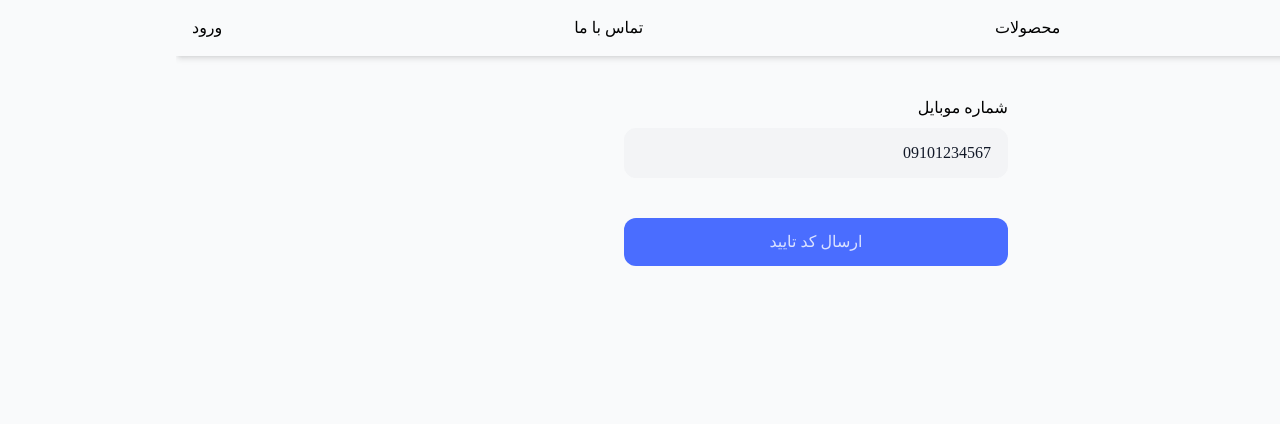
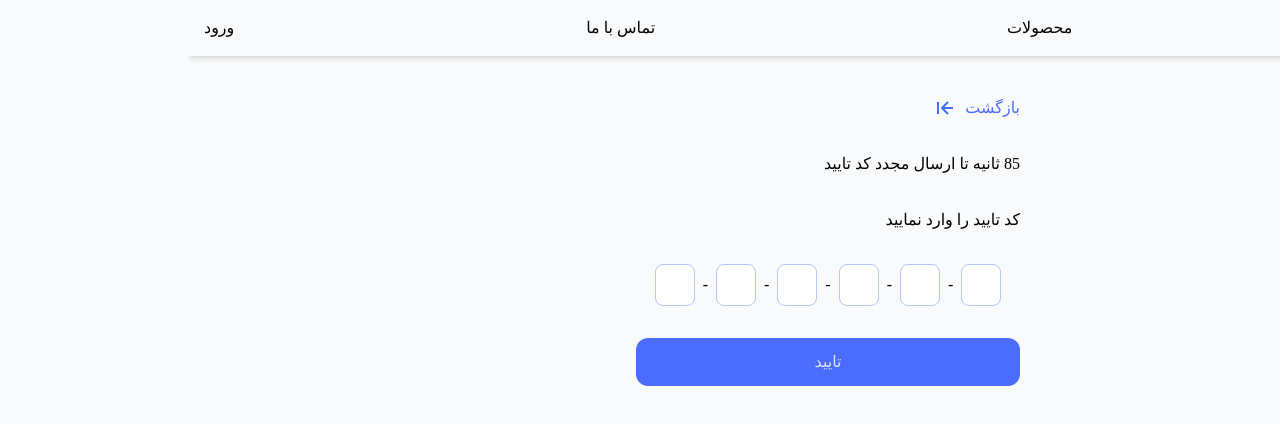
Before and after one commit to rasoolabdii/panel-admin-nextjs, a Next.js app: page /auth in a window 1280 px wide. Shown: the top 424 px of the page. Built offline with nearby package versions, Linux system fonts and the light colour scheme; no server answers.

Commit message:
added check otp

```diff
--- a/src/app/auth/CheckOTPForm.jsx
+++ b/src/app/auth/CheckOTPForm.jsx
@@ -0,0 +1,50 @@
+import Loading from "@/ui/Loading";
+import { BiArrowToLeft } from "react-icons/bi";
+import OTPInput from "react-otp-input";
+
+function CheckOTPForm({ onSubmit , otp , setOtp , onBack , time , onResendOTP , otpResponse , isLoading}) {
+    return (
+        <div>
+            <form className="space-y-8" onSubmit={onSubmit}>
+                <button onClick={onBack} className="flex items-center gap-x-2 text-primary-900 mb-4">
+                    <span>بازگشت</span>
+                    <BiArrowToLeft className="w-6 h-6" />
+                </button>
+
+                {otpResponse && (
+                    <p className="flex items-center justify-between gap-x-20">
+                        مشترک دریافت کننده پیامک : {otpResponse?.message}
+                        <button onClick={onBack} className="text-orange-500">ویرایش شماره دریافت کننده ؟</button>
+                    </p>
+                )}
+                <div className="mb-4">
+                    {time > 0 ? (<p>{time} ثانیه تا ارسال مجدد کد تایید</p>) : (
+                        <button className="btn btn--primary w-full" onClick={onResendOTP}>ارسال مجدد کد تایید</button>
+                    )}
+                </div>
+                <p>کد تایید را وارد نمایید</p>
+
+                <OTPInput
+                    value={otp}
+                    onChange={setOtp}
+                    numInputs={6}
+                    renderSeparator={<span>-</span>}
+                    renderInput={(props) => <input {...props} />}
+                    inputStyle={{
+                        width: "2.5rem",
+                        padding: "0.5rem 0.2rem",
+                        border: "1px solid rgb(var(--color-primary-300))",
+                        borderRadius: "0.5rem"
+                    }}
+                    containerStyle="flex flex-row-reverse gap-x-2 justify-center"
+                />
+                <div>
+                    {isLoading ? (<Loading />) : (
+                        <button className="btn btn--primary w-full">تایید</button>
+                    )}
+                </div>
+            </form>
+        </div>
+    )
+};
+export default CheckOTPForm;
--- a/src/app/auth/_components/useOTPHandler.js
+++ b/src/app/auth/_components/useOTPHandler.js
@@ -1,9 +1,9 @@
-import { sendOTPApi } from "@/services/authService";
+import { checkOTPApi, sendOTPApi } from "@/services/authService";
 import { useMutation } from "@tanstack/react-query";
 import toast from "react-hot-toast";
 
 export function useSendOTP() {
-    const {mutateAsync: sendOTP , isPending: isSending} = useMutation({
+    const {mutateAsync: sendOTP , isPending: isSending , data: otpResponse} = useMutation({
         mutationFn: sendOTPApi,
         onSuccess: (data) => {
             toast.success(data.message);
@@ -14,3 +14,16 @@ export function useSendOTP() {
     });
     return { sendOTP , isSending };
 }
+
+export function useCheckOTP() {
+    const { isPending: isChecking , mutateAsync: checkOTP } = useMutation({
+        mutationFn: checkOTPApi,
+        onSuccess: (data) => {
+            toast.success(data.message);
+        },
+        onError: (error) => {
+            toast.error(error?.response?.data?.data);
+        }
+    });
+    return { isChecking , checkOTP };
+}
--- a/src/app/auth/page.jsx
+++ b/src/app/auth/page.jsx
@@ -1,39 +1,90 @@
 "use client";
 
-import { useState } from "react";
+import { useEffect, useState } from "react";
 import SendOTPForm from "./SendOTPForm";
 import toast from "react-hot-toast";
-import { useSendOTP } from "./_components/useOTPHandler";
+import { useCheckOTP, useSendOTP } from "./_components/useOTPHandler";
 import { useRouter } from "next/navigation";
+import CheckOTPForm from "./CheckOTPForm";
 
+const ResendOTPSend = 90;
 function AuthPage() {
     const router = useRouter();
     const [phoneNumber , setPhoneNumber] = useState("09101234567");
-    const { sendOTP , isSending } = useSendOTP();
+    const [step , setStep] = useState(2);
+    const { sendOTP , isSending , otpResponse} = useSendOTP();
+    const { checkOTP , isChecking } = useCheckOTP();
+    const [otp , setOtp] = useState("");
+    const [time , setTime] = useState(ResendOTPSend);
 
     const phoneNumberHandler = (e) => {
-        setPhoneNumber(e.target.value)
+        setPhoneNumber(e.target.value);
     }
 
     const sendOTPHandler = async (e) => {
         e.preventDefault();
         try {
             await sendOTP(phoneNumber);
+            setStep(2);
+            setTime(ResendOTPSend);
+            setOtp("");
         }
         catch(error) {
             toast.error(error?.response?.data?.message);
         }
     }
 
-    return (
-        <div className="flex justify-center">
-            <div className="w-full sm:max-w-sm">
+    const checkOTPHandler = async (e) => {
+        e.preventDefault();
+        try{
+            await checkOTP({phoneNumber , otp});
+            router.push("/profile")
+        }
+        catch(error) {
+            toast.error(error?.response?.data?.message);
+        }
+    }
+
+    useEffect(() => {
+        const timer = time > 0 && setInterval(() => setTime((t) => t - 1) , 1000);
+
+        return () => {
+            if(timer) {
+                clearInterval(timer);
+            }
+        }
+    } , [time])
+
+    const renderSteps = () => {
+        switch(step) {
+            case 1: return (
                 <SendOTPForm
                     phoneNumber={phoneNumber}
                     onChange={phoneNumberHandler}
                     onSubmit={sendOTPHandler}
                     isLoading={isSending}
                 />
+            )
+            case 2: return (
+                <CheckOTPForm
+                    onSubmit={checkOTPHandler}
+                    otp={otp}
+                    setOtp={setOtp}
+                    onBack={() => setStep((s) => s - 1)}
+                    time={time}
+                    onResendOTP= {sendOTPHandler}
+                    otpResponse={otpResponse}
+                    isLoading={isChecking}
+                />
+            )
+            default: return null;
+        }
+    }
+
+    return (
+        <div className="flex justify-center">
+            <div className="w-full sm:max-w-sm">
+                { renderSteps() }
             </div>
         </div>
     )
--- a/src/services/authService.js
+++ b/src/services/authService.js
@@ -3,3 +3,7 @@ import http from "./httpService";
 export async function sendOTPApi(phoneNumber) {
     return http.post("/user/get-otp" , phoneNumber).then(({ data }) => data.data);
 }
+
+export async function checkOTPApi(data) {
+    return http.post("/user/check-otp" , data).then(({ data }) => data.data);
+}
```
